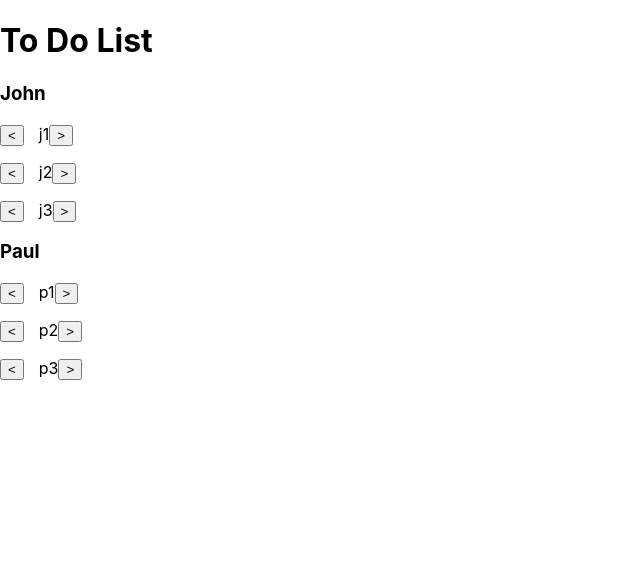
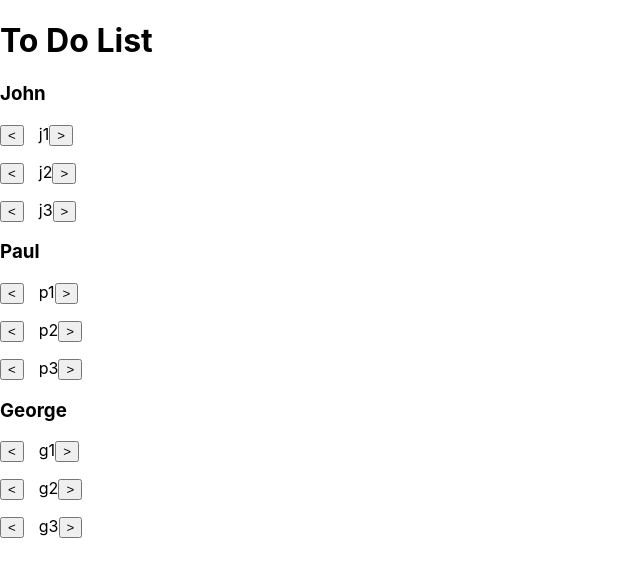
Before and after one commit to EduardoRamosB/torc-interview, a React (Create React App) app: page / in a window 1280 px wide. Shown: the top 576 px of the page, without its empty margins (0-640 px from the left). Built offline with nearby package versions, Linux system fonts and the light colour scheme.

Commit message:
Works for users lists

```diff
--- a/src/App.js
+++ b/src/App.js
@@ -1,7 +1,6 @@
 import './App.css'
-import {useState} from "react";
-import Button from "./components/Button";
-import ListUser from "./components/ListUser";
+import {useState} from "react"
+import ListUser from "./components/ListUser"
 
 function App() {
   const [l1, setL1] = useState(['j1', 'j2', 'j3'])
@@ -9,8 +8,36 @@ function App() {
   const [l3, setL3] = useState(['g1', 'g2', 'g3'])
 
   const changeItem = (row, direction, clickList, sideList) => {
-    console.log('row:', row, 'direction:', direction)
-    const newL1 = [...l1]
+    console.log('row:', row, 'direction:', direction, 'clickList:', clickList, 'sideList:', sideList)
+    let newSideList = []
+    const newClickList = [...clickList]
+
+    switch (sideList){
+      case 1: newSideList = [...l1];break;
+      case 2: newSideList = [...l2];break;
+      case 3: newSideList = [...l3];break;
+    }
+    console.log('newSideList:', newSideList)
+
+    if(direction === 'right'){
+      const currentList = sideList - 1 < 1 ? 3 : sideList - 1
+      console.log(currentList)
+      newSideList.splice(row, 0, clickList[row])
+      newClickList.splice(row, 1)
+      console.log('newSideList:', newSideList, 'newClickList:', newClickList)
+      updateLists(currentList, newClickList, newSideList, direction)
+    } else {
+      const currentList = sideList + 1 > 3 ? 1 : sideList + 1
+      console.log(currentList)
+      newSideList.splice(row, 0, clickList[row])
+      newClickList.splice(row, 1)
+      console.log('newSideList:', newSideList, 'newClickList:', newClickList)
+      updateLists(currentList, newClickList, newSideList, direction)
+    }
+
+
+
+    /*const newL1 = [...l1]
     const newL2 = [...l2]
 
     if(direction === 'right'){
@@ -23,8 +50,25 @@ function App() {
 
 
     setL2(newL2)
-    setL1(newL1)
+    setL1(newL1)*/
 
+  }
+
+  const updateLists = (currentList, newClickList, newSideList, direction) => {
+    switch(currentList){
+      case 1:
+        direction === 'right' ? setL2(newSideList) : setL3(newSideList)
+        setL1(newClickList)
+        break;
+      case 2:
+        direction === 'right' ? setL3(newSideList) : setL1(newSideList)
+        setL2(newClickList)
+        break;
+      case 3:
+        direction === 'right' ? setL1(newSideList) : setL2(newSideList)
+        setL3(newClickList)
+        break;
+    }
   }
 
   return (
@@ -41,13 +85,13 @@ function App() {
       */}
       <div className="row">
         <div className="col-md-3">
-          <ListUser name={'John'} list={l1} changeItem={changeItem}/>
+          <ListUser name={'John'} list={l1} changeItem={changeItem} listIdx={1}/>
         </div>
         <div className="col-md-3">
-          <ListUser name={'Paul'} list={l2} changeItem={changeItem}/>
+          <ListUser name={'Paul'} list={l2} changeItem={changeItem} listIdx={2}/>
         </div>
         <div className="col-md-3">
-          {/*<ListUser name={'George'} list={l3} changeItem={changeItem}/>*/}
+          {<ListUser name={'George'} list={l3} changeItem={changeItem} listIdx={3}/>}
         </div>
       </div>
     </div>
--- a/src/components/Button.js
+++ b/src/components/Button.js
@@ -1,6 +1,10 @@
-const Button = ({ direction, changeItem, row, list }) => {
+const Button = ({ direction, changeItem, row, list, listIdx }) => {
+
+  const sideList = direction === 'right' ? (listIdx + 1) > 3 ? 1 : listIdx + 1 :
+    (listIdx - 1) < 1 ? 3 : listIdx - 1
+
   return (
-    <button onClick={() => changeItem(row, direction, list)} style={{marginRight:'15px'}}>
+    <button onClick={() => changeItem(row, direction, list, sideList)} style={{marginRight:'15px'}}>
       {direction === 'left' ? '<' : '>'}
     </button>
   )
--- a/src/components/ListUser.js
+++ b/src/components/ListUser.js
@@ -1,6 +1,6 @@
 import Button from "./Button";
 
-const ListUser = ({ name, list, changeItem }) => {
+const ListUser = ({ name, list, changeItem, listIdx }) => {
   return (
     <>
       <h3>{name}</h3>
@@ -8,9 +8,9 @@ const ListUser = ({ name, list, changeItem }) => {
         list.map((e, i) => {
           return (
               <p key={i}>
-                <Button direction='left' changeItem={changeItem} row={i} list={list}/>
+                <Button direction='left' changeItem={changeItem} row={i} list={list} listIdx={listIdx}/>
                 {e}
-                <Button direction='right' changeItem={changeItem} row={i} list={list}/>
+                <Button direction='right' changeItem={changeItem} row={i} list={list} listIdx={listIdx}/>
               </p>
           )
         })
```
